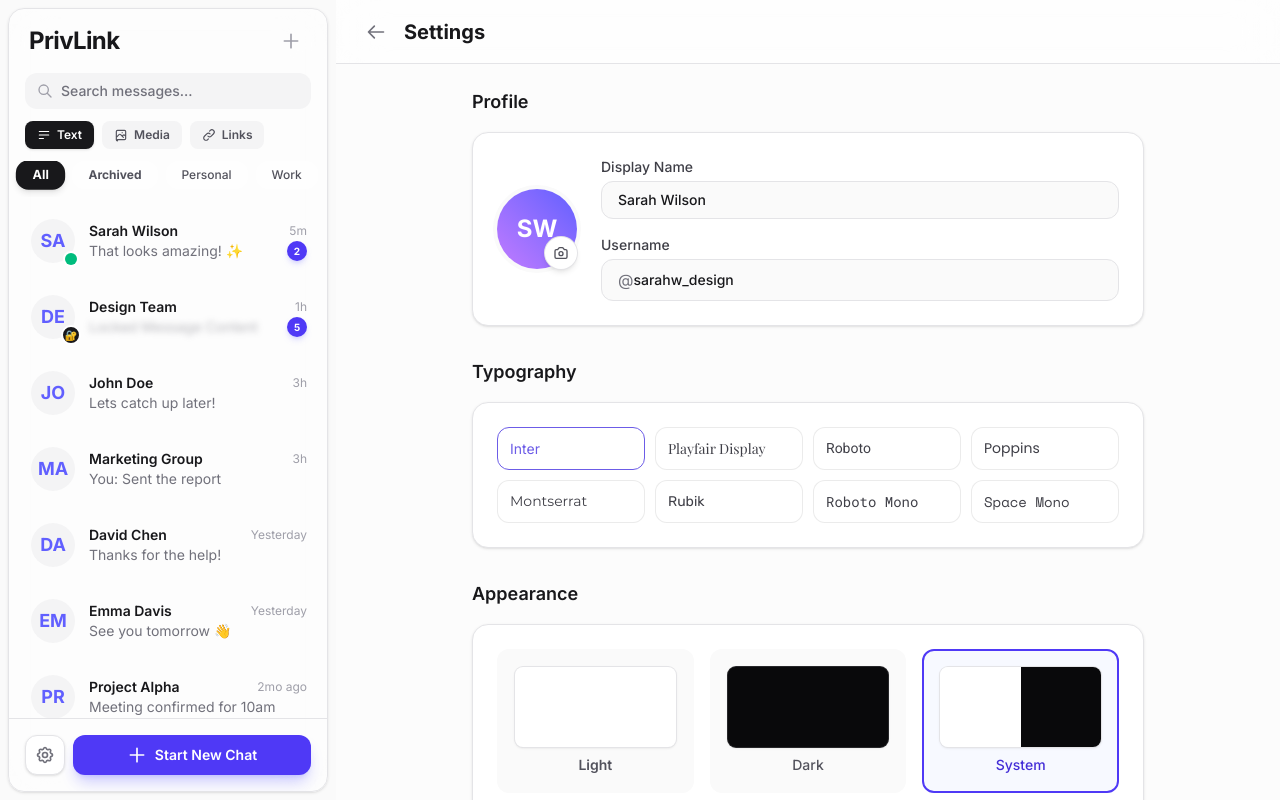
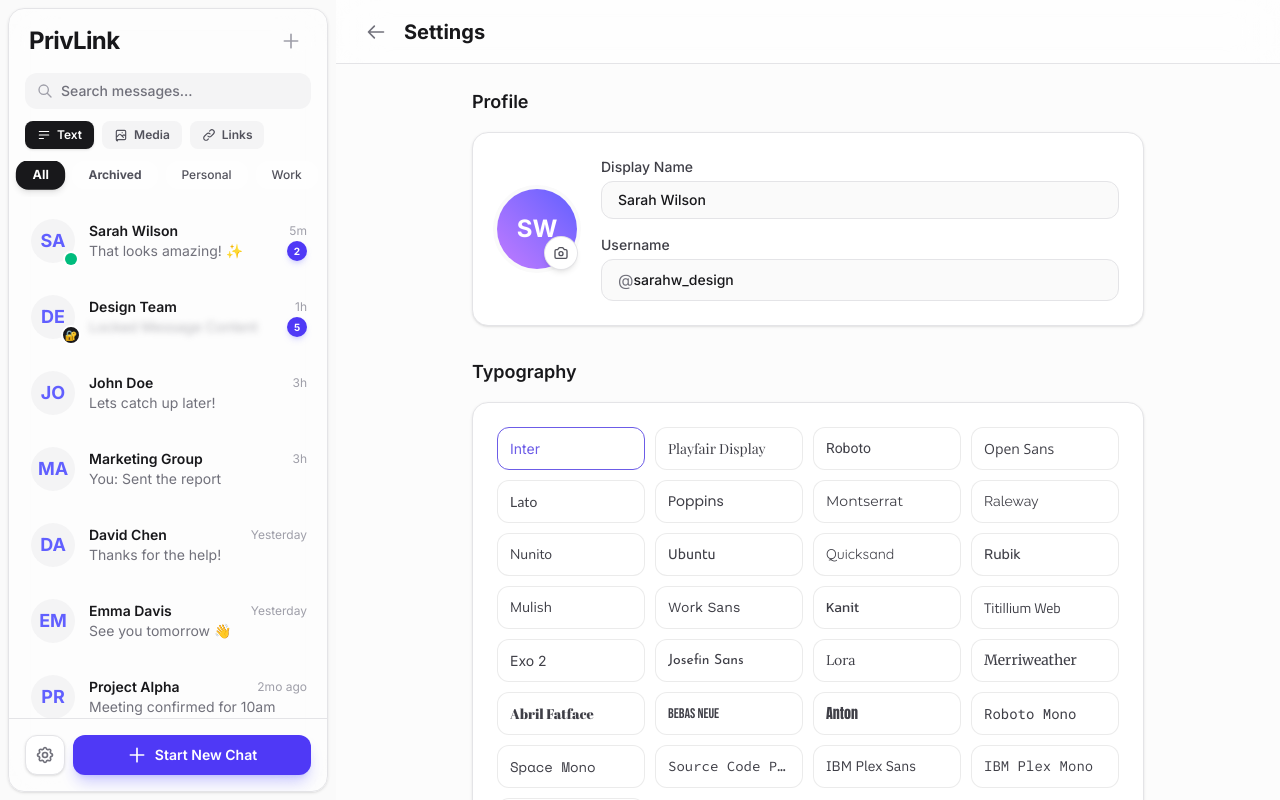
Before and after one commit to gagan2007jadaun/PrivLink, a Next.js app: page /settings in a window 1280 px wide. Built offline with nearby package versions, Linux system fonts and the light colour scheme.

Commit message:
feat: Add extended collection of Google Fonts

```diff
--- a/src/app/layout.tsx
+++ b/src/app/layout.tsx
@@ -31,7 +31,7 @@ export default function RootLayout({
         <link rel="preconnect" href="https://fonts.googleapis.com" />
         <link rel="preconnect" href="https://fonts.gstatic.com" crossOrigin="anonymous" />
         <link
-          href="https://fonts.googleapis.com/css2?family=Inter:wght@300;400;500;600;700&family=Playfair+Display:wght@400;600;700&family=Roboto:wght@300;400;500;700&family=Poppins:wght@300;400;500;600&family=Montserrat:wght@300;400;500;600&family=Rubik:wght@300;400;500;600&family=Roboto+Mono:wght@400;500&family=Space+Mono:wght@400;700&display=swap"
+          href="https://fonts.googleapis.com/css2?family=Abril+Fatface&family=Anton&family=Bebas+Neue&family=Exo+2:wght@300;400;500;600&family=IBM+Plex+Mono:wght@400;500&family=IBM+Plex+Sans:wght@300;400;500;600&family=Inter:wght@300;400;500;600;700&family=Josefin+Sans:wght@300;400;500;600&family=Kanit:wght@300;400;500;600&family=Lato:wght@300;400;700&family=Lora:wght@400;500;600;700&family=Manrope:wght@300;400;500;600;700&family=Merriweather:wght@300;400;700&family=Montserrat:wght@300;400;500;600&family=Mulish:wght@300;400;500;600&family=Nunito:wght@300;400;600;700&family=Open+Sans:wght@300;400;600;700&family=Playfair+Display:wght@400;600;700&family=Poppins:wght@300;400;500;600&family=Quicksand:wght@300;400;500;600&family=Raleway:wght@300;400;500;600&family=Roboto:wght@300;400;500;700&family=Roboto+Mono:wght@400;500&family=Rubik:wght@300;400;500;600&family=Source+Code+Pro:wght@400;500;600&family=Space+Mono:wght@400;700&family=Titillium+Web:wght@300;400;600;700&family=Ubuntu:wght@300;400;500;700&family=Work+Sans:wght@300;400;500;600&display=swap"
           rel="stylesheet"
         />
         <script
--- a/src/app/settings/page.tsx
+++ b/src/app/settings/page.tsx
@@ -358,11 +358,32 @@ const FONTS = [
     "Inter",
     "Playfair Display",
     "Roboto",
+    "Open Sans",
+    "Lato",
     "Poppins",
     "Montserrat",
+    "Raleway",
+    "Nunito",
+    "Ubuntu",
+    "Quicksand",
     "Rubik",
+    "Mulish",
+    "Work Sans",
+    "Kanit",
+    "Titillium Web",
+    "Exo 2",
+    "Josefin Sans",
+    "Lora",
+    "Merriweather",
+    "Abril Fatface",
+    "Bebas Neue",
+    "Anton",
     "Roboto Mono",
-    "Space Mono"
+    "Space Mono",
+    "Source Code Pro",
+    "IBM Plex Sans",
+    "IBM Plex Mono",
+    "Manrope"
 ];
 
 function FontGrid() {
```
